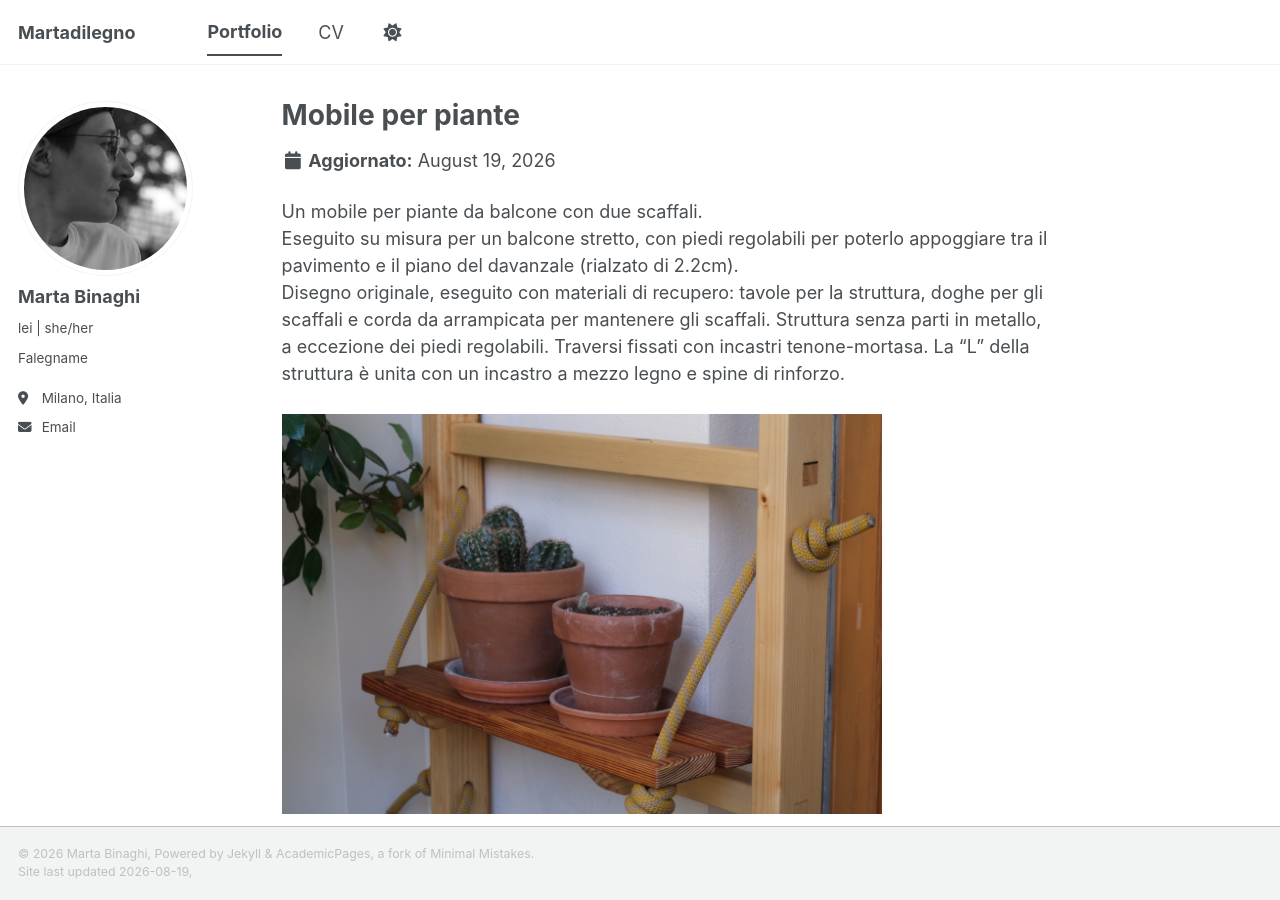
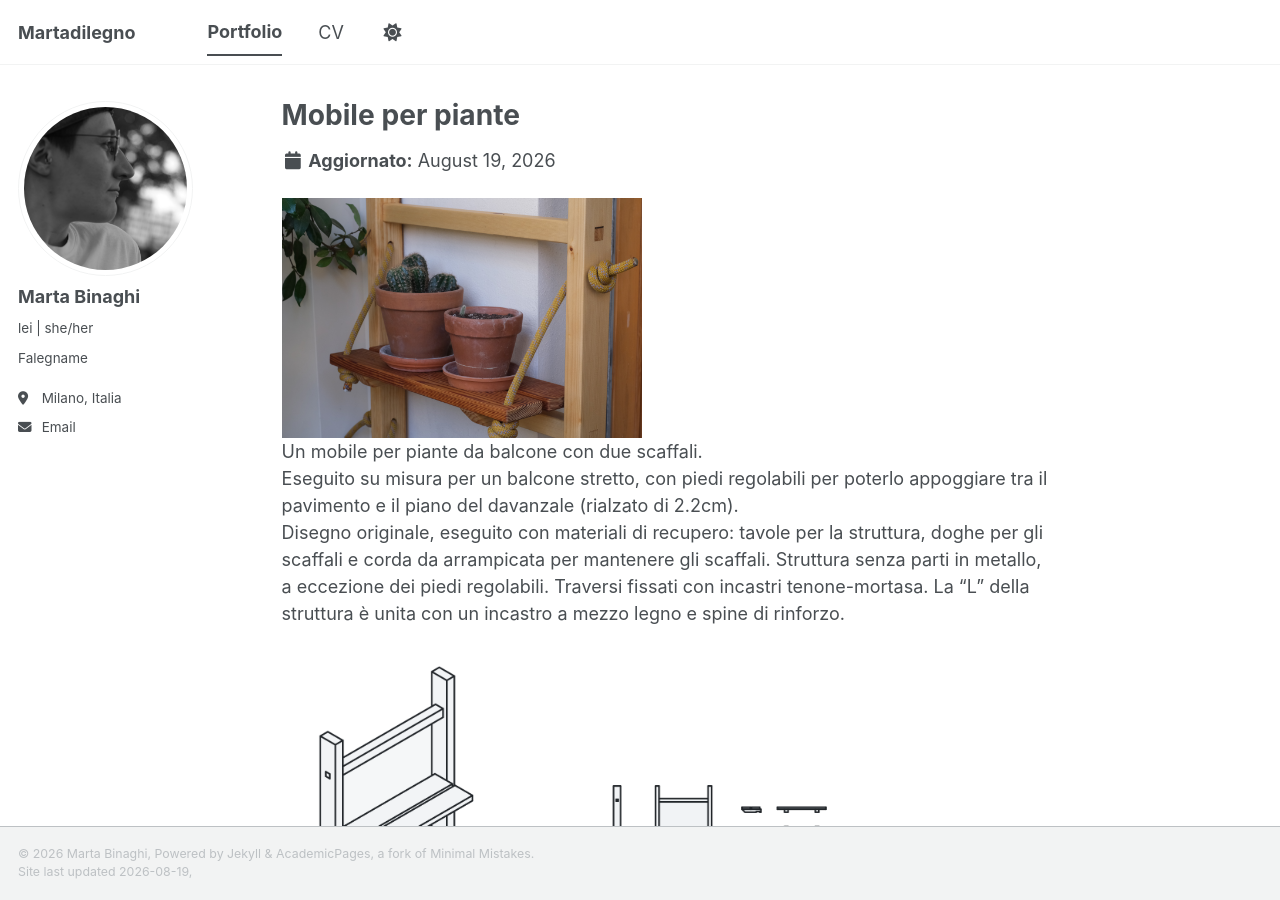
Before and after one commit to martadilegno/martadilegno.github.io, a Jekyll site: the page built from _portfolio/portfolio_02_mobilepiante.md, in a window 1280 px wide and 900 px high. Built offline with Jekyll 4.4.1, drawn with Linux system fonts in a browser that asks for light colours; a style sheet for code colours, icons or effects is not loaded.

Commit message:
Update portfolio_02_mobilepiante.md

```diff
--- a/_portfolio/portfolio_02_mobilepiante.md
+++ b/_portfolio/portfolio_02_mobilepiante.md
@@ -3,14 +3,16 @@ title: "Mobile per piante"
 excerpt: "<img width='300' height='200' src='/images/piante_01lowRes.png'>"
 collection: portfolio
 ---
-
+<img align="left" width="360" height="120" src="https://github.com/martadilegno/martadilegno.github.io/blob/master/images/piante_01lowRes.png?raw=true" alt="Foto di uno scaffale del mobile con due vasi di cactus" />
+<br clear="left"/>
 Un mobile per piante da balcone con due scaffali.<br/>
 Eseguito su misura per un balcone stretto, con piedi regolabili per poterlo appoggiare tra il pavimento e il piano del davanzale (rialzato di 2.2cm).<br/>
 Disegno originale, eseguito con materiali di recupero: tavole per la struttura, doghe per gli scaffali e corda da arrampicata per mantenere gli scaffali. Struttura senza parti in metallo, a eccezione dei piedi regolabili.
 Traversi fissati con incastri tenone-mortasa. La "L" della struttura è unita con un incastro a mezzo legno e spine di rinforzo.<br/>
 <br/>
-<img align="left" width="600" height="400" src="https://github.com/martadilegno/martadilegno.github.io/blob/master/images/piante_01lowRes.png?raw=true" alt="Foto di uno scaffale del mobile con due vasi di cactus" />
+<img align="left" width="660" height="510" src="https://github.com/martadilegno/martadilegno.github.io/blob/master/images/piante_draw.png?raw=true" alt="Disegno tecnico del mobile" />
 <br clear="left"/>
+
 ### Struttura portante
 <img align="left" width="400" height="600" src="https://github.com/martadilegno/martadilegno.github.io/blob/master/images/piante_02.jpeg?raw=true" alt="Foto della struttura del mobile per piante" />
 <br clear="left"/>
```
